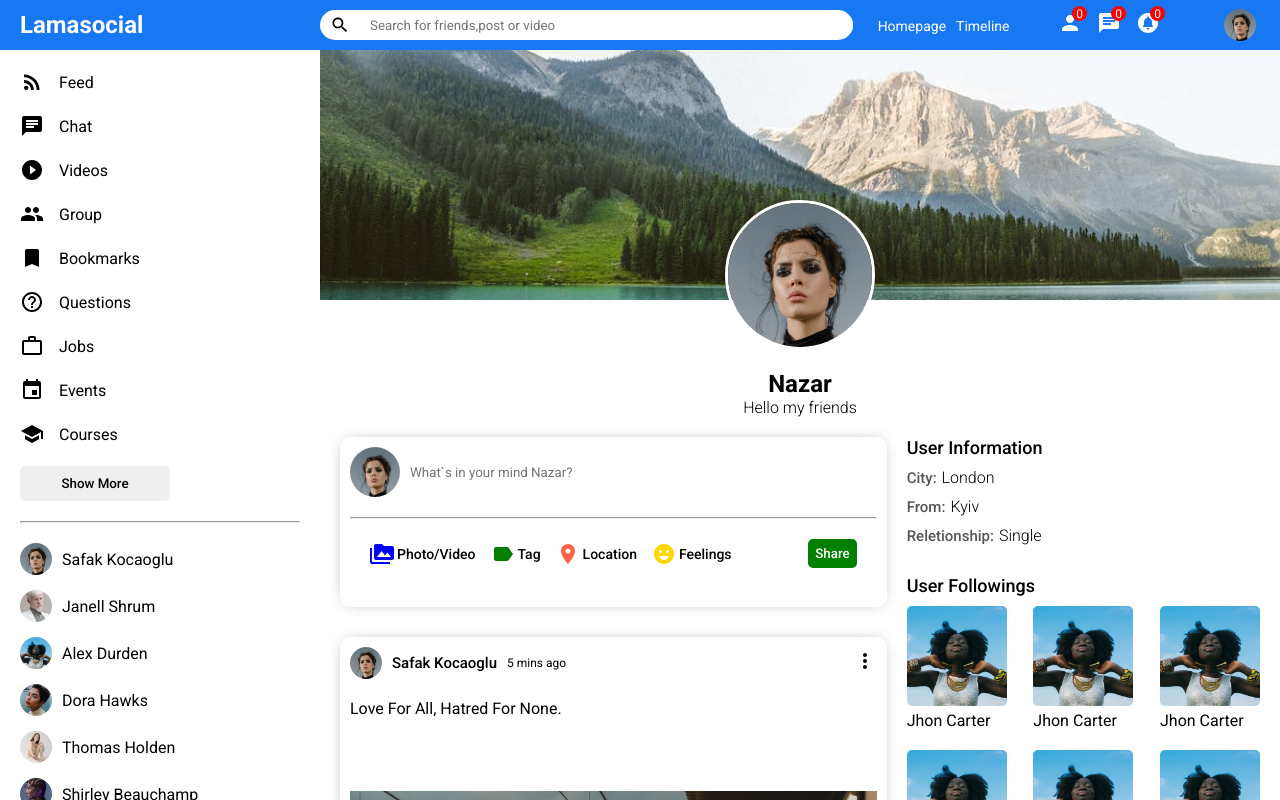
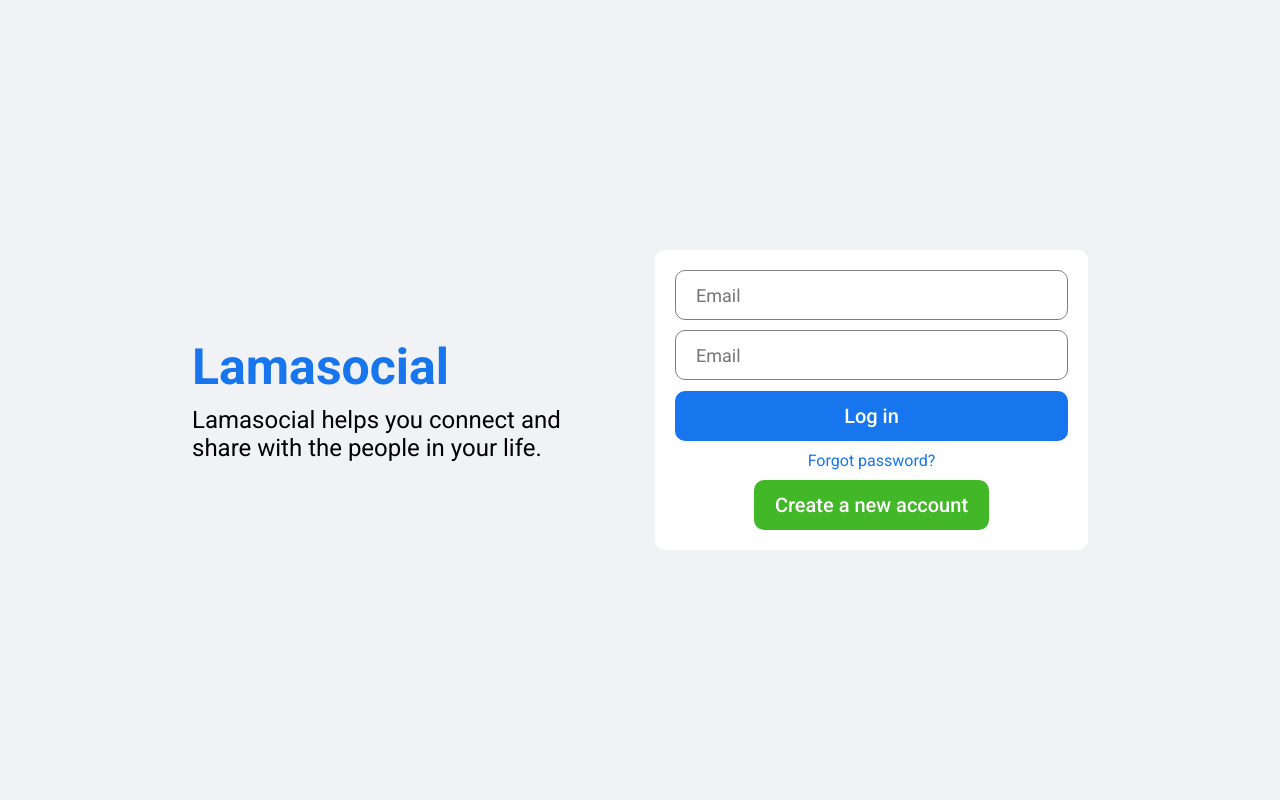
Before and after one commit to nazarMykhailenko/SocialMediaProject, a React (Create React App) app: page / in a window 1280 px wide. Shown: the top 800 px of the page. Built offline with nearby package versions, Linux system fonts and the light colour scheme.

Commit message:
added login page

```diff
--- a/src/App.js
+++ b/src/App.js
@@ -1,12 +1,14 @@
 // pages
 import Home from "./pages/Home/Home";
+import Login from "./pages/Login";
 import Profile from "./pages/Profile";
 
 const App = () => {
   return (
     <div>
       {/* <Home /> */}
-      <Profile />
+      {/* <Profile /> */}
+      <Login />
     </div>
   );
 };
--- /dev/null
+++ b/src/pages/Login/Login.css
@@ -0,0 +1,86 @@
+.login {
+  width: 100vw;
+  height: 100vh;
+  background-color: #f0f2f5;
+  display: flex;
+  align-items: center;
+  justify-content: center;
+}
+
+.loginWrapper {
+  width: 70%;
+  height: 70%;
+  display: flex;
+  align-items: center;
+  column-gap: 30px;
+}
+
+.loginLeft {
+  flex: 1;
+  display: flex;
+  flex-direction: column;
+  justify-content: center;
+}
+
+.loginRight {
+  flex: 1;
+}
+
+.loginLogo {
+  font-size: 50px;
+  font-weight: 800;
+  margin-bottom: 10px;
+  color: #1775ee;
+}
+
+.loginDesc {
+  font-size: 24px;
+}
+
+.loginBox {
+  height: 300px;
+  background-color: #fff;
+  padding: 20px;
+  border-radius: 10px;
+  display: flex;
+  flex-direction: column;
+  justify-content: space-between;
+}
+
+.loginInput {
+  height: 50px;
+  border-radius: 10px;
+  border: 1px solid grey;
+  font-size: 18px;
+  padding: 0 20px;
+}
+.loginInput:focus {
+  outline: none;
+}
+
+.loginButton {
+  height: 50px;
+  border-radius: 10px;
+  border: none;
+  background-color: #1775ee;
+  color: #fff;
+  font-size: 20px;
+  font-weight: 500;
+}
+
+.loginForgot {
+  text-align: center;
+  color: #1775ee;
+}
+
+.loginRegisterButton {
+  width: 60%;
+  align-self: center;
+  height: 50px;
+  border-radius: 10px;
+  border: none;
+  background-color: #42b728;
+  color: #fff;
+  font-size: 20px;
+  font-weight: 500;
+}
--- /dev/null
+++ b/src/pages/Login/index.jsx
@@ -0,0 +1,30 @@
+// styles
+import "./Login.css";
+
+const Login = () => {
+  return (
+    <div className="login">
+      <div className="loginWrapper">
+        <div className="loginLeft">
+          <h3 className="loginLogo">Lamasocial</h3>
+          <span className="loginDesc">
+            Lamasocial helps you connect and share with the people in your life.
+          </span>
+        </div>
+        <div className="loginRight">
+          <div className="loginBox">
+            <input type="email" placeholder="Email" className="loginInput" />
+            <input type="email" placeholder="Email" className="loginInput" />
+            <button className="loginButton">Log in</button>
+            <span className="loginForgot">Forgot password?</span>
+            <button className="loginRegisterButton">
+              Create a new account
+            </button>
+          </div>
+        </div>
+      </div>
+    </div>
+  );
+};
+
+export default Login;
```
